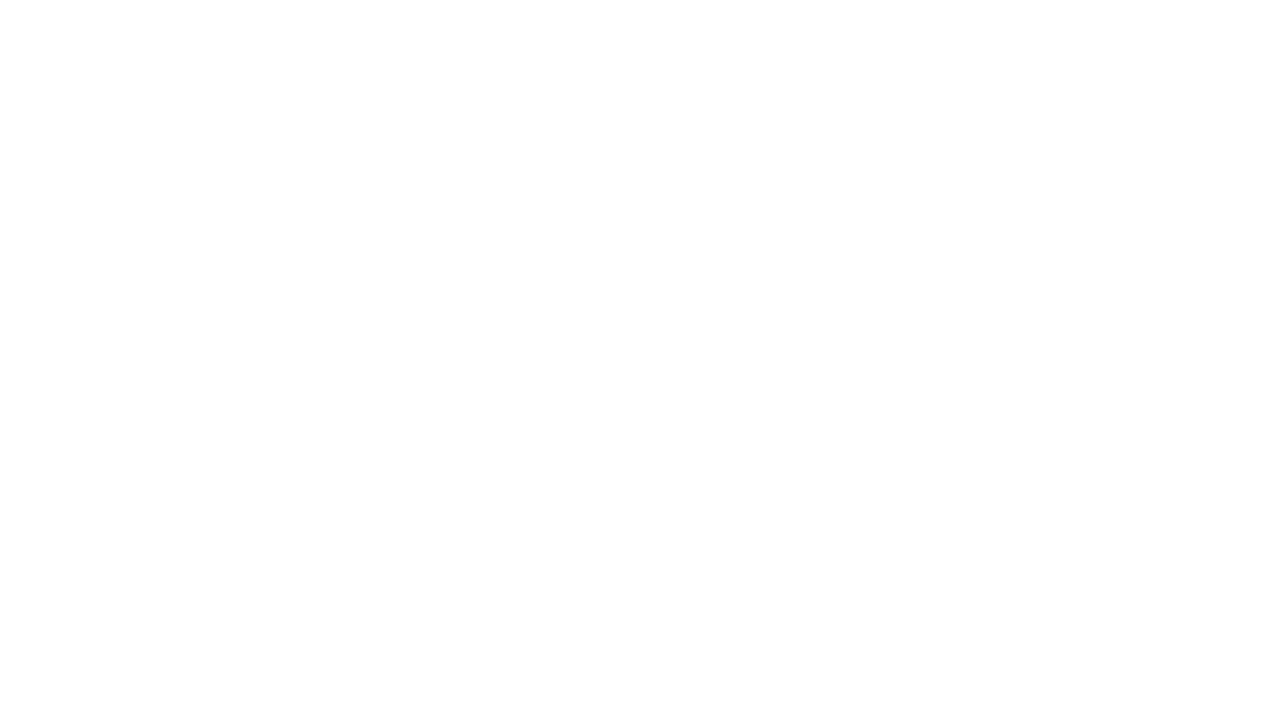
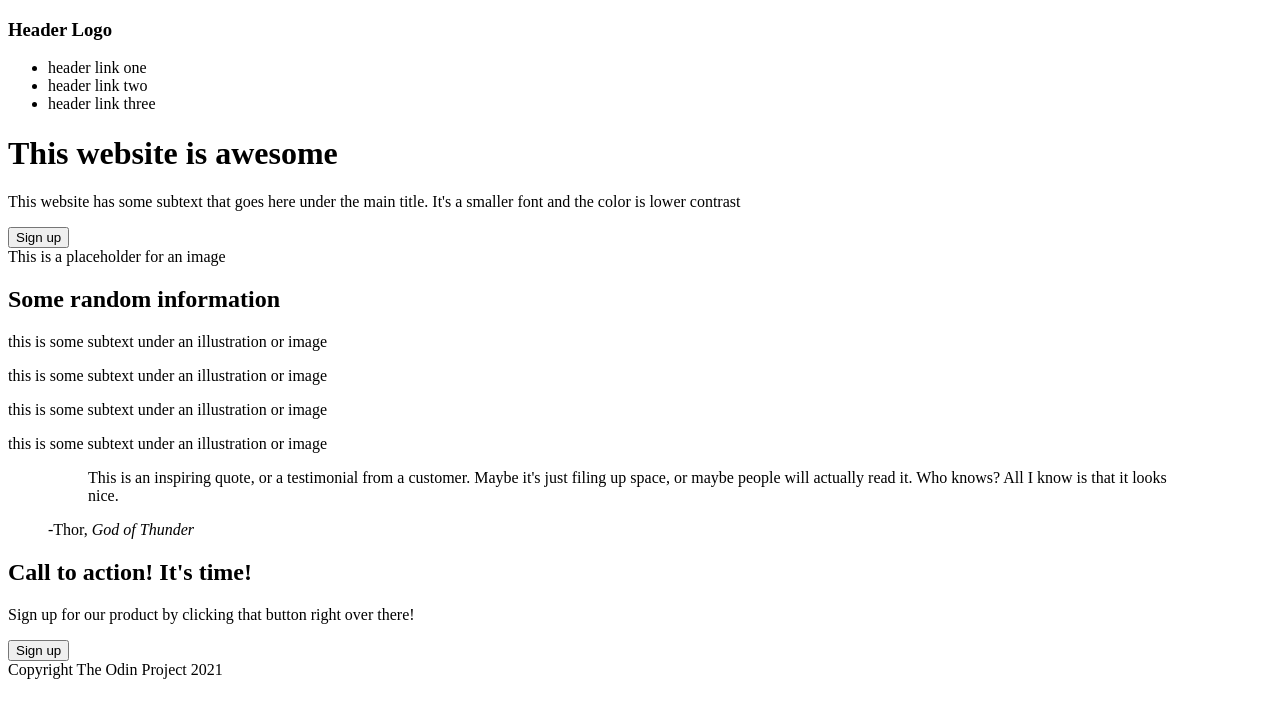
Before and after one commit to danielz0102/landing-page, a plain HTML site: page index.html in a window 1280 px wide. Drawn offline with Linux system fonts and the light colour scheme.

Commit message:
Add initial structure to index.html

```diff
--- a/index.html
+++ b/index.html
@@ -7,6 +7,64 @@
     <link rel="stylesheet" href="style.css">
 </head>
 <body>
+    <header>
+        <nav>
+            <h3>Header Logo</h3>
+            <ul>
+                <li>header link one</li>
+                <li>header link two</li>
+                <li>header link three</li>
+            </ul>
+        </nav>
 
+        <h1>This website is awesome</h1>
+        <p>This website has some subtext that goes here under the main title. It's a smaller font and the color is lower contrast</p>
+        <button>Sign up</button>
+
+        <div class="image-container">This is a placeholder for an image</div>
+    </header>
+
+    <main>
+        <article>
+            <h2>Some random information</h2>
+            <div class="card">
+                <div></div>
+                <p>this is some subtext under an illustration or image</p>
+            </div>
+            <div class="card">
+                <div></div>
+                <p>this is some subtext under an illustration or image</p>
+            </div>
+            <div class="card">
+                <div></div>
+                <p>this is some subtext under an illustration or image</p>
+            </div>
+            <div class="card">
+                <div></div>
+                <p>this is some subtext under an illustration or image</p>
+            </div>
+        </article>
+
+        <article>
+            <figure>
+                <blockquote>
+                    This is an inspiring quote, or a testimonial from a customer. Maybe it's just filing up space, or maybe people will actually read it. Who knows? All I know is that it looks nice.
+                </blockquote>
+                <figcaption>
+                    -Thor, <cite>God of Thunder</cite>
+                </figcaption>
+            </figure>
+        </article>
+
+        <article>
+            <div class="cta-container">
+                <h2>Call to action! It's time!</h2>
+                <p>Sign up for our product by clicking that button right over there!</p>
+                <button>Sign up</button>
+            </div>
+        </article>
+    </main>
+
+    <footer>Copyright The Odin Project 2021</footer>
 </body>
 </html>
```
